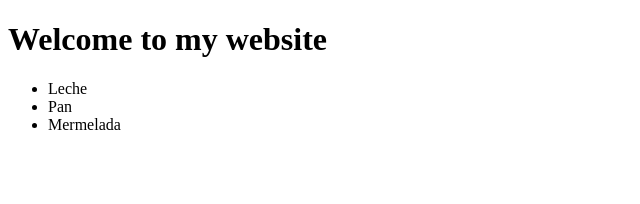
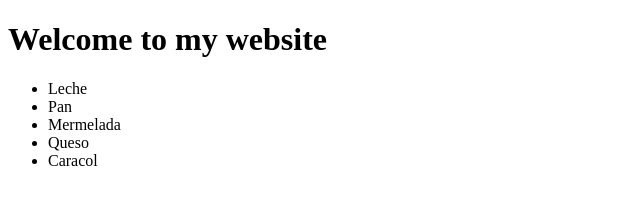
Before and after one commit to paul2022java/paul2022java.github.io, a plain HTML site: page index.html in a window 1280 px wide. Shown: the whole page, without its empty margins (0-640 px from the left). Drawn offline with Linux system fonts and the light colour scheme.

Commit message:
Update index.html

```diff
--- a/index.html
+++ b/index.html
@@ -10,6 +10,8 @@
         <li>Leche</li>
         <li>Pan</li>
         <li>Mermelada</li>
+        <li>Queso</li>
+        <li>Caracol</li>
     </ul>
     <script>console.log('esta wea funciona')</script>
 </body>
```
